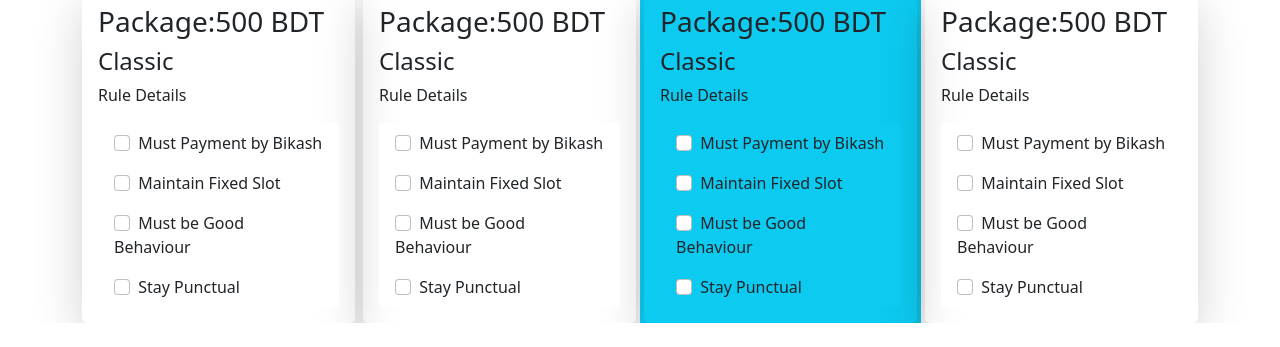
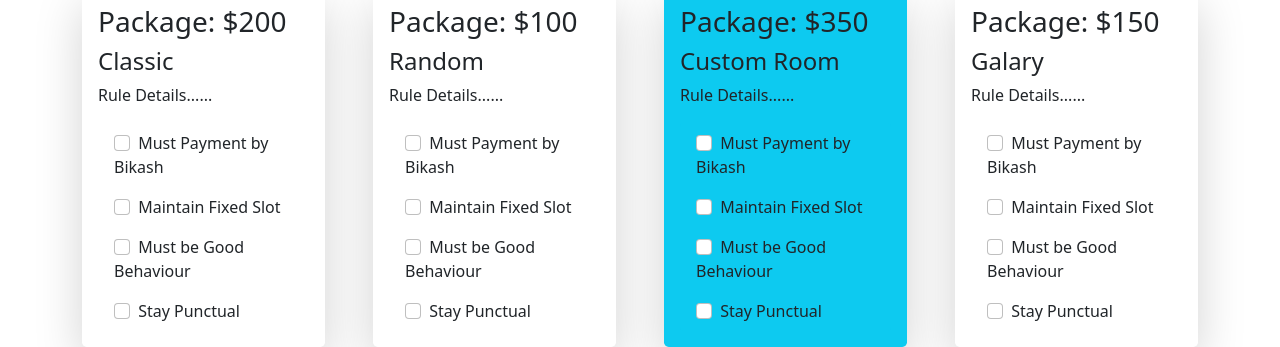
Before and after one commit to Sanjidk/assignment3-convention-center, a plain HTML site: page index.html in a window 1280 px wide. Shown: the part 733-1080 px from the top of the page. Before the commit the page ends 1056 px from the top, so only its background shows below. Drawn offline with nearby package versions, Linux system fonts and the light colour scheme.

Commit message:
main part 1 resolved

```diff
--- a/index.html
+++ b/index.html
@@ -69,12 +69,12 @@
   <main>
     <section class="container mt-5">
       <h1 class="text-center fw-bold"> OUR COMPETETIVE RULES</h1>
-        <div class="row g-2">
+        <div class="row g-5">
           <div class="col-3">
             <div class="p-3 shadow-lg rounded-3">
-              <h3>Package:500 BDT</h3>
+              <h3>Package: $200</h3>
               <h4>Classic</h4>
-              <p>Rule Details</p>
+              <p>Rule Details......</p>
               <ul class="list-group all-border">
                 <li class="list-group-item">
                   <input class="form-check-input me-1" type="checkbox" value="" aria-label="...">
@@ -97,9 +97,9 @@
           </div>
           <div class="col-3">
             <div class="p-3 shadow-lg rounded-3">
-              <h3>Package:500 BDT</h3>
-              <h4>Classic</h4>
-              <p>Rule Details</p>
+              <h3>Package: $100</h3>
+              <h4>Random</h4>
+              <p>Rule Details......</p>
               <ul class="list-group all-border">
                 <li class="list-group-item">
                   <input class="form-check-input me-1" type="checkbox" value="" aria-label="...">
@@ -120,11 +120,11 @@
               </ul>
             </div>
           </div>
-          <div class="col-3 bg-info">
-            <div class="p-3 shadow-lg rounded-3">
-              <h3>Package:500 BDT</h3>
-              <h4>Classic</h4>
-              <p>Rule Details</p>
+          <div class="col-3">
+            <div class="p-3 shadow-lg rounded-3 bg-info">
+              <h3>Package: $350</h3>
+              <h4>Custom Room</h4>
+              <p>Rule Details......</p>
               <ul class="list-group all-border">
                 <li class="list-group-item bg-info">
                   <input class="form-check-input me-1" type="checkbox" value="" aria-label="...">
@@ -147,9 +147,9 @@
           </div>
           <div class="col-3">
             <div class="p-3 shadow-lg rounded-3">
-              <h3>Package:500 BDT</h3>
-              <h4>Classic</h4>
-              <p>Rule Details</p>
+              <h3>Package: $150</h3>
+              <h4>Galary</h4>
+              <p>Rule Details......</p>
               <ul class="list-group all-border">
                 <li class="list-group-item">
                   <input class="form-check-input me-1" type="checkbox" value="" aria-label="...">
```
